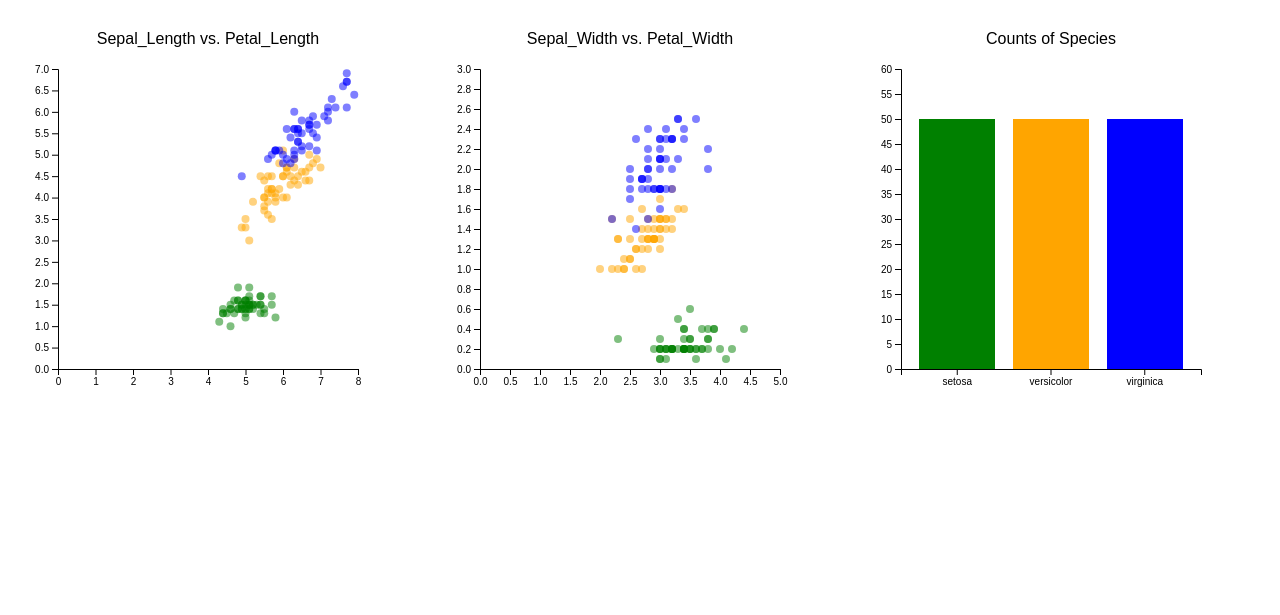
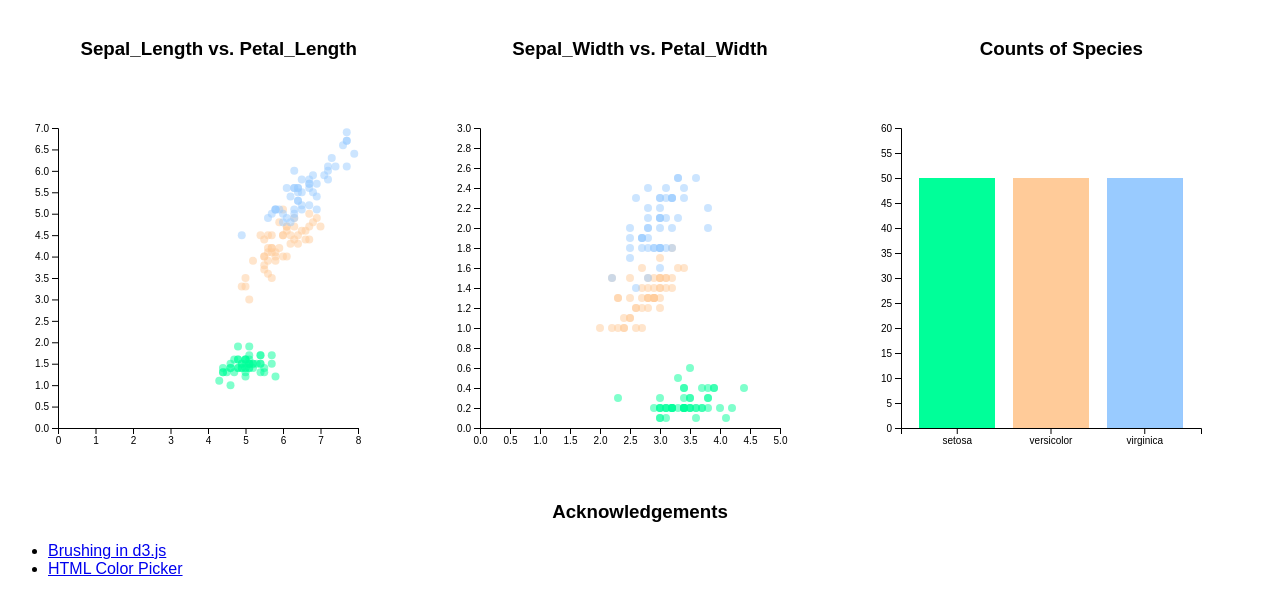
Before and after one commit to DS4200-S23-Class/hw-06-varun-aiden, a plain HTML site: page index.html in a window 1280 px wide. Shown: the part 61-676 px from the top of the page. Drawn offline with Linux system fonts and the light colour scheme.

Commit message:
brush and link done

```diff
--- a/index.html
+++ b/index.html
@@ -22,18 +22,36 @@
   <div class='row'>
 
     <div id='col1'>
+      <h3>Sepal_Length vs. Petal_Length</h3>
       <div id="vis1"></div>
     </div>
 
     <div id='col2'>
+      <h3>Sepal_Width vs. Petal_Width</h3>
       <div id="vis2"></div>
     </div>
 
     <div id='col3'>
+      <h3>Counts of Species</h3>
       <div id="vis3"></div>
     </div>
 
   </div>
+
+  <!-- Create Smaller Header for Acknowledgements -->
+    <h3>Acknowledgements</h3>
+
+    <!-- Create Div for Acknowledgements -->
+    <div>
+        <ul>
+            <li>
+                <a href="https://d3-graph-gallery.com/graph/interactivity_brush.html#realgraph" target="_blank">Brushing in d3.js</a>
+            </li>
+            <li>
+                <a href="https://www.w3schools.com/colors/colors_picker.asp" target="_blank">HTML Color Picker</a>
+            </li>
+        </ul>
+    </div>
 
   <!-- Include your js at end of body -->
   <script src='js/main.js'></script>
--- a/js/main.js
+++ b/js/main.js
@@ -10,6 +10,20 @@ const VIS_WIDTH = FRAME_WIDTH - MARGINS.left - MARGINS.right;
 
 // Frame for first Scatter
 const FRAME1 = d3.select("#vis1")
+                  .append("svg")
+                    .attr("height", FRAME_HEIGHT)
+                    .attr("width", FRAME_WIDTH)
+                    .attr("class", "frame");
+
+// Frame for second scatter
+const FRAME2 = d3.select("#vis2")
+                  .append("svg")
+                    .attr("height", FRAME_HEIGHT)
+                    .attr("width", FRAME_WIDTH)
+                    .attr("class", "frame");
+
+// Frame for third vis, bar chart
+const FRAME3 = d3.select("#vis3")
                   .append("svg")
                     .attr("height", FRAME_HEIGHT)
                     .attr("width", FRAME_WIDTH)
@@ -34,7 +48,7 @@ d3.csv("data/iris.csv").then((data) => {
                            .range([VIS_HEIGHT, 0]);
 
   // Use X_SCALE and Y_SCALE to plot our points and create value, circles
-  let circles = FRAME1.selectAll("points")
+  let circles1 = FRAME1.selectAll("points")
       .data(data)
       .enter()
       .append("circle")
@@ -42,13 +56,13 @@ d3.csv("data/iris.csv").then((data) => {
         .attr("cx", (d) => { return (X_SCALE_LENGTH(d.Sepal_Length) + MARGINS.left); })
         .attr("cy", (d) => { return (Y_SCALE_LENGTH(d.Petal_Length) + MARGINS.bottom); })
         .attr("r", 4)
-        .style("fill", function (d) {
+        .attr("fill", function (d) {
           if(d.Species === "setosa") {
-            return "green"
+            return "#00ff99"
           } else if (d.Species === "versicolor") {
-            return "orange"
+            return "#ffcc99"
           } else {
-            return "blue"
+            return "#99ccff"
           }
         });
 
@@ -66,25 +80,7 @@ d3.csv("data/iris.csv").then((data) => {
         .call(d3.axisLeft(Y_SCALE_LENGTH).ticks(10))
           .attr("font-size", '10px');
 
-  // A title to graph
-  FRAME1.append("text")
-        .attr("x", 200)
-        .attr("y", (MARGINS.top / 2))
-        .attr("text-anchor", "middle")
-        .attr("font-size", "16px")
-        .text("Sepal_Length vs. Petal_Length");
-});
 
-
-// Frame for second scatter
-const FRAME2 = d3.select("#vis2")
-                  .append("svg")
-                    .attr("height", FRAME_HEIGHT)
-                    .attr("width", FRAME_WIDTH)
-                    .attr("class", "frame");
-
-// Read data and create second plot
-d3.csv("data/iris.csv").then((data) => {
 
   // Find max values
   const MAX_X_WIDTH = d3.max(data, (d) => { return parseInt(d.Sepal_Width); });
@@ -103,7 +99,7 @@ d3.csv("data/iris.csv").then((data) => {
                           .range([VIS_HEIGHT, 0]);
 
   // Use X_SCALE and Y_SCALE to plot our points and create value, circles
-  let circles = FRAME2.selectAll("points")
+  let circles2 = FRAME2.selectAll("points")
       .data(data)
       .enter()
       .append("circle")
@@ -111,13 +107,13 @@ d3.csv("data/iris.csv").then((data) => {
         .attr("cx", (d) => { return (X_SCALE_WIDTH(d.Sepal_Width) + MARGINS.left); })
         .attr("cy", (d) => { return (Y_SCALE_WIDTH(d.Petal_Width) + MARGINS.bottom); })
         .attr("r", 4)
-        .style("fill", function (d) {
+        .attr("fill", function (d) {
           if(d.Species === "setosa") {
-            return "green"
+            return "#00ff99"
           } else if (d.Species === "versicolor") {
-            return "orange"
+            return "#ffcc99"
           } else {
-            return "blue"
+            return "#99ccff"
           }
         });
 
@@ -135,24 +131,7 @@ d3.csv("data/iris.csv").then((data) => {
         .call(d3.axisLeft(Y_SCALE_WIDTH).ticks(10))
           .attr("font-size", '10px');
 
-  // A title to graph
-  FRAME2.append("text")
-        .attr("x", 200)
-        .attr("y", (MARGINS.top / 2))
-        .attr("text-anchor", "middle")
-        .attr("font-size", "16px")
-        .text("Sepal_Width vs. Petal_Width");
-});
 
-
-// Frame for third vis, bar chart
-const FRAME3 = d3.select("#vis3")
-                  .append("svg")
-                    .attr("height", FRAME_HEIGHT)
-                    .attr("width", FRAME_WIDTH)
-                    .attr("class", "frame");
-
-d3.csv("data/iris.csv").then((data) => {
 
     // Define scale functions that maps our data x values
     // (domain) to pixel values (range)
@@ -168,7 +147,7 @@ d3.csv("data/iris.csv").then((data) => {
                               .range([VIS_HEIGHT, 0]);
 
     // Use X_SCALE_SPECIES and Y_SCALE_SPECIES to plot graph
-    FRAME3.selectAll("bars")
+    let bars = FRAME3.selectAll("bars")
         .data(data) // passed from .then
         .enter()
         .append("rect")
@@ -177,14 +156,14 @@ d3.csv("data/iris.csv").then((data) => {
           .attr("y", 100)
           .attr("width", X_SCALE_SPECIES.bandwidth())
           .attr("height", 250)
-          .style("fill", function (d) {
+          .attr("fill", function (d) {
             if(d.Species === "setosa") {
-              return "green"
-            } else if (d.Species === "versicolor") {
-              return "orange"
-            } else {
-              return "blue"
-            }
+            return "#00ff99"
+          } else if (d.Species === "versicolor") {
+            return "#ffcc99"
+          } else {
+            return "#99ccff"
+          }
           });
 
     // Add x axis to vis
@@ -201,11 +180,32 @@ d3.csv("data/iris.csv").then((data) => {
           .call(d3.axisLeft(Y_SCALE_SPECIES).ticks(12))
             .attr("font-size", '10px');
 
-    // A title to graph
-    FRAME3.append("text")
-    .attr("x", 200)
-    .attr("y", (MARGINS.top / 2))
-    .attr("text-anchor", "middle")
-    .attr("font-size", "16px")
-    .text("Counts of Species");
+
+  // initialize brush area
+  FRAME2.call(d3.brush()
+        .extent([[0,0], [FRAME_WIDTH, FRAME_HEIGHT]])
+        // when brush selection changes, update selection for all vis
+        .on("start brush", update_select)
+      );
+
+  // apply style properties on selection for all vis
+  function update_select(event) {
+    // Get selection coordinates
+    let coords = event.selection;
+
+    // apply "selected" style properties to all points in selection
+    circles1.classed("selected", function(d){ return brushed(coords, (X_SCALE_WIDTH(d.Sepal_Width)+MARGINS.left), (Y_SCALE_WIDTH(d.Petal_Width)+MARGINS.bottom)) });
+    circles2.classed("selected", function(d){ return brushed(coords, (X_SCALE_WIDTH(d.Sepal_Width)+MARGINS.left), (Y_SCALE_WIDTH(d.Petal_Width)+MARGINS.bottom)) });
+    bars.classed("selected", function(d){ return brushed(coords, (X_SCALE_WIDTH(d.Sepal_Width)+MARGINS.left), (Y_SCALE_WIDTH(d.Petal_Width)+MARGINS.bottom)) });
+  }
+
+  // check whether a point is in the selection or not
+  function brushed(coords, cx, cy) {
+    let x0 = coords[0][0],
+        x1 = coords[1][0],
+        y0 = coords[0][1],
+        y1 = coords[1][1];
+    return x0 <= cx && cx <= x1 && y0 <= cy && cy <= y1;
+  }
+
 });
--- a/style.css
+++ b/style.css
@@ -7,6 +7,9 @@ body {
 
 /* Center the headers */
 h1 {
+  text-align: center;
+}
+h3 {
   text-align: center;
 }
 
@@ -43,3 +46,10 @@ h1 {
 .bar {
   opacity: 50%;
 }
+
+/* Change stroke color, stroke width, and opacity when points are selected */
+.selected {
+  stroke-width: 1px;
+  stroke: orange;
+  opacity: 1;
+}
```
Also changed, not shown: 2 other files.
